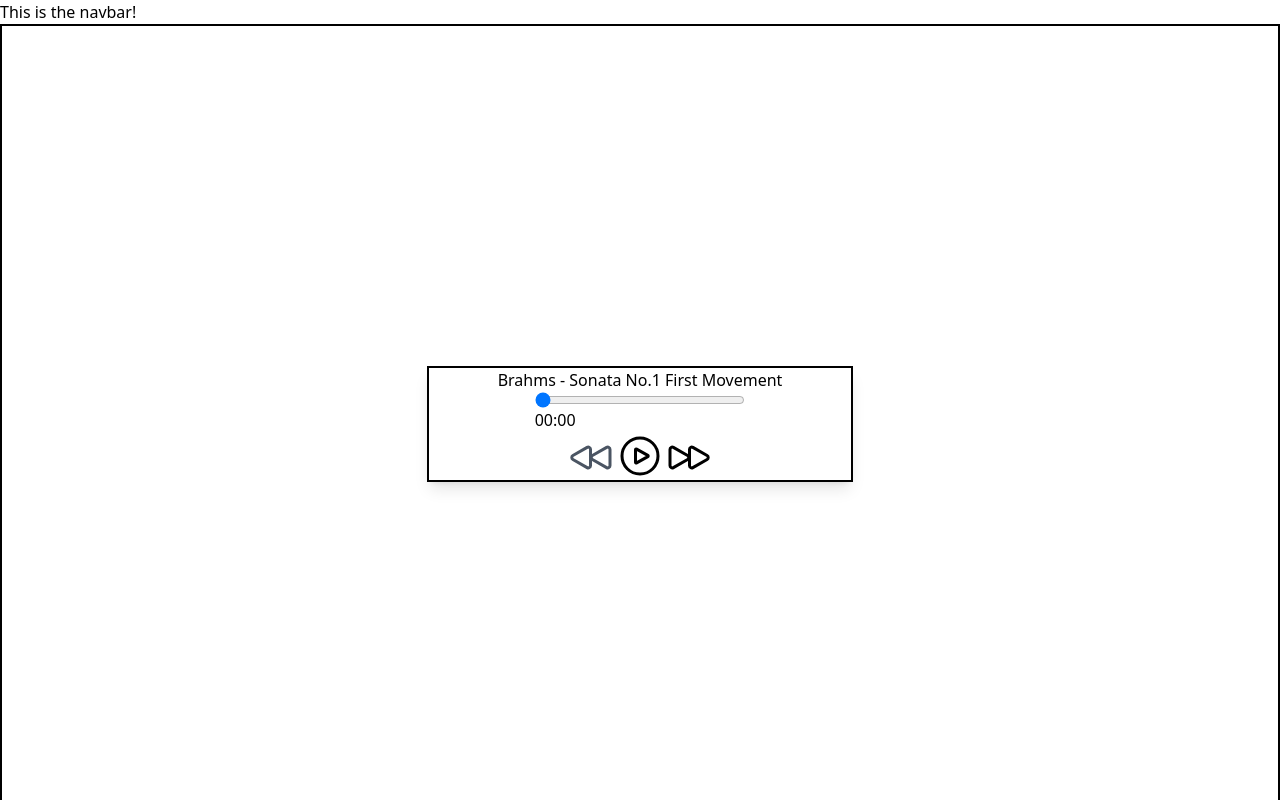
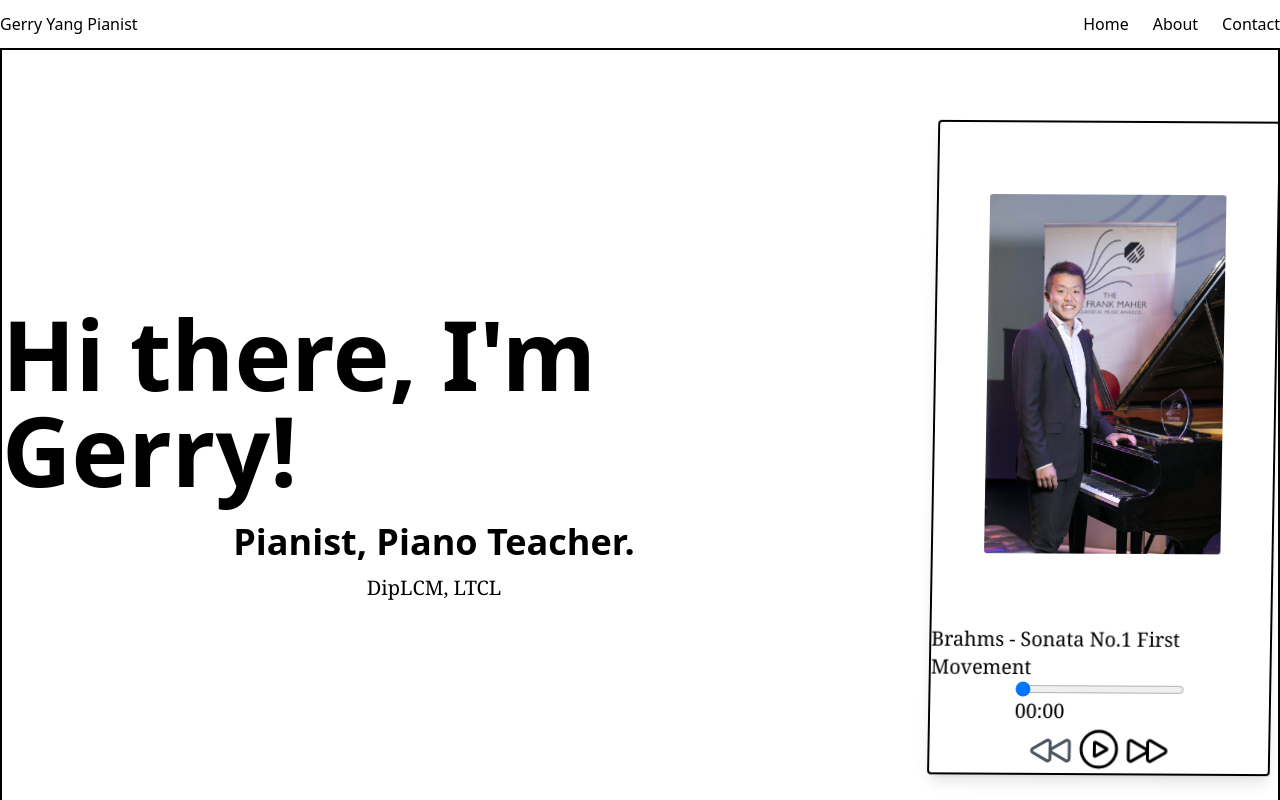
Before and after one commit to gerry004/gerry-yang-pianist, a React (Create React App) app: page / in a window 1280 px wide. Shown: the top 800 px of the page. Built offline with nearby package versions, Linux system fonts and the light colour scheme.

Commit message:
3D Experimenting

```diff
--- a/src/App.js
+++ b/src/App.js
@@ -1,13 +1,17 @@
 import AudioPlayer from "./components/AudioPlayer";
 import Timeline from "./components/Timeline";
 import Navbar from "./components/Navbar";
+import Hero from "./components/Hero";
 
 function App() {
   return (
     <div>
-      <Navbar/>
-      <AudioPlayer/>
-      <Timeline/>
+      <Navbar />
+      <section className="flex flex-row h-screen border-2 border-black justify-center gap-16">
+        <Hero />
+        <AudioPlayer />
+      </section>
+      <Timeline />
     </div>
   );
 }
--- a/src/components/AudioPlayer.js
+++ b/src/components/AudioPlayer.js
@@ -1,10 +1,12 @@
 import { useEffect, useRef, useReducer } from "react";
 import { INITIAL_STATE, AUDIO_OBJECTS, audioPlayerReducer } from "../reducers/audioPlayerReducer";
+import frankMaher from "../assets/photos/frank-maher-standing.jpg";
 
 function AudioPlayer() {
 	const [state, dispatch] = useReducer(audioPlayerReducer, INITIAL_STATE);
 	const audio = useRef();
 	const slider = useRef();
+	const image = useRef();
 	const isMounted = useRef(false);
 
 	useEffect(() => {
@@ -33,10 +35,21 @@ function AudioPlayer() {
 		dispatch({type: "SET_CURRENT_TIME", payload: audio})
 	}
 
+	const pauseTest = () => {
+		console.log(image.current);
+		image.current.classList.remove("img-scale-up");
+	}
+
+	const playTest = () => {
+		console.log(image.current);
+		image.current.classList.add("img-scale-up");
+	}
+
 	return (
-		<div className="w-screen h-screen flex justify-center items-center border-black border-2">
-			<div className="border-black border-2 shadow-lg flex flex-col justify-center items-center w-1/3">
+		<div className="flex justify-center items-center">
+			<div className="perspective-test border-black border-2 shadow-lg flex flex-col justify-center items-center">
 				<audio ref={audio} preload="metadata" src={state.currentAudio.audio}></audio>
+				<img ref={image} src={frankMaher} alt="Frank Maher Standing" className="img-test max-w-xs m-3"></img>
 				<p>{state.currentAudio.composer} - {state.currentAudio.title}</p>
 				<input ref={slider} type="range" min="0" max={state.durationSeconds} value={state.currentSeconds} onChange={changeSlider} className="w-1/2"></input>
 				<div className="flex flex-row w-1/2">
@@ -48,12 +61,12 @@ function AudioPlayer() {
 						<path strokeLinecap="round" strokeLinejoin="round" d="M21 16.811c0 .864-.933 1.405-1.683.977l-7.108-4.062a1.125 1.125 0 010-1.953l7.108-4.062A1.125 1.125 0 0121 8.688v8.123zM11.25 16.811c0 .864-.933 1.405-1.683.977l-7.108-4.062a1.125 1.125 0 010-1.953L9.567 7.71a1.125 1.125 0 011.683.977v8.123z" />
 					</svg>
 					{state.isPlaying === true &&
-						<svg onClick={() => { dispatch({ type: "PAUSE", payload: audio }) }} className="w-12 h-12 fill-none hover:fill-slate-300" xmlns="http://www.w3.org/2000/svg" viewBox="0 0 24 24" strokeWidth={1.5} stroke="currentColor">
+						<svg onClick={() => { pauseTest(); dispatch({ type: "PAUSE", payload: audio }) }} className="w-12 h-12 fill-none hover:fill-slate-300" xmlns="http://www.w3.org/2000/svg" viewBox="0 0 24 24" strokeWidth={1.5} stroke="currentColor">
 							<path strokeLinecap="round" strokeLinejoin="round" d="M14.25 9v6m-4.5 0V9M21 12a9 9 0 11-18 0 9 9 0 0118 0z" />
 						</svg>
 					}
 					{state.isPlaying === false &&
-						<svg onClick={() => { dispatch({ type: "PLAY", payload: audio }) }} className="w-12 h-12 fill-none hover:fill-slate-300" xmlns="http://www.w3.org/2000/svg" viewBox="0 0 24 24" strokeWidth={1.5} stroke="currentColor">
+						<svg onClick={() => { playTest(); dispatch({ type: "PLAY", payload: audio }) }} className="w-12 h-12 fill-none hover:fill-slate-300" xmlns="http://www.w3.org/2000/svg" viewBox="0 0 24 24" strokeWidth={1.5} stroke="currentColor">
 							<path strokeLinecap="round" strokeLinejoin="round" d="M21 12a9 9 0 11-18 0 9 9 0 0118 0z" />
 							<path strokeLinecap="round" strokeLinejoin="round" d="M15.91 11.672a.375.375 0 010 .656l-5.603 3.113a.375.375 0 01-.557-.328V8.887c0-.286.307-.466.557-.327l5.603 3.112z" />
 						</svg>
--- /dev/null
+++ b/src/components/Hero.js
@@ -0,0 +1,12 @@
+function Hero() {
+    return (
+        <div className="flex flex-col justify-center items-center">
+            <h1>Hi there, I'm Gerry!</h1>
+            <h2>Pianist, Piano Teacher.</h2>
+            <p>DipLCM, LTCL</p>
+
+        </div>
+    )
+}
+
+export default Hero;
--- a/src/components/Navbar.js
+++ b/src/components/Navbar.js
@@ -1,7 +1,12 @@
 function Navbar() {
     return (
-        <div>
-            This is the navbar!
+        <div className="flex flex-row h-12">
+            <button className="justify-start">Gerry Yang Pianist</button>
+            <div className="ml-auto flex flex-row gap-6">
+                <button>Home</button>
+                <button>About</button>
+                <button>Contact</button>
+            </div>
         </div>
     )
 }
--- a/src/styles/style.css
+++ b/src/styles/style.css
@@ -6,6 +6,17 @@ body {
   overflow-x:hidden;
 }
 
+h1 {
+  @apply font-sans text-8xl font-bold block my-3
+}
+
+h2 {
+  @apply font-sans text-4xl font-bold my-3
+}
+
+p {
+  @apply font-serif text-xl
+}
 .white-piano-key {
   @apply text-black bg-white font-medium h-20 border-black border-2 -z-10 col-start-1 col-span-4 text-right pr-3
 }
@@ -13,3 +24,29 @@ body {
 .black-piano-key {
   @apply text-white bg-black font-medium h-14 border-black border-2 -my-7 col-start-1 col-span-3
 }
+
+.perspective-test {
+  perspective: 1000px;
+  box-shadow: 2px 10px 30px hsla(0%, 0%, 0%, 0,25);
+  transform: rotateX(4deg) rotateY(-10deg) rotateZ(1deg);
+  border-radius: 0.25em;
+  transition-duration: 1000ms;
+  transition-property: transform;
+}
+
+.perspective-test:hover {
+  transform: rotate(0);
+}
+
+.img-test {
+  perspective: 1000px;
+  box-shadow: 2px 10px 30px hsla(0%, 0%, 0%, 0,25);
+  border-radius: 0.25em;
+  transform: scale(0.75);
+  transition-duration: 1000ms;
+  transition-property: transform;
+}
+
+.img-scale-up {
+  transform: rotate(0) scale(1);
+}
```
Also changed, not shown: src/assets/photos/frank-maher-standing.jpg (added).
